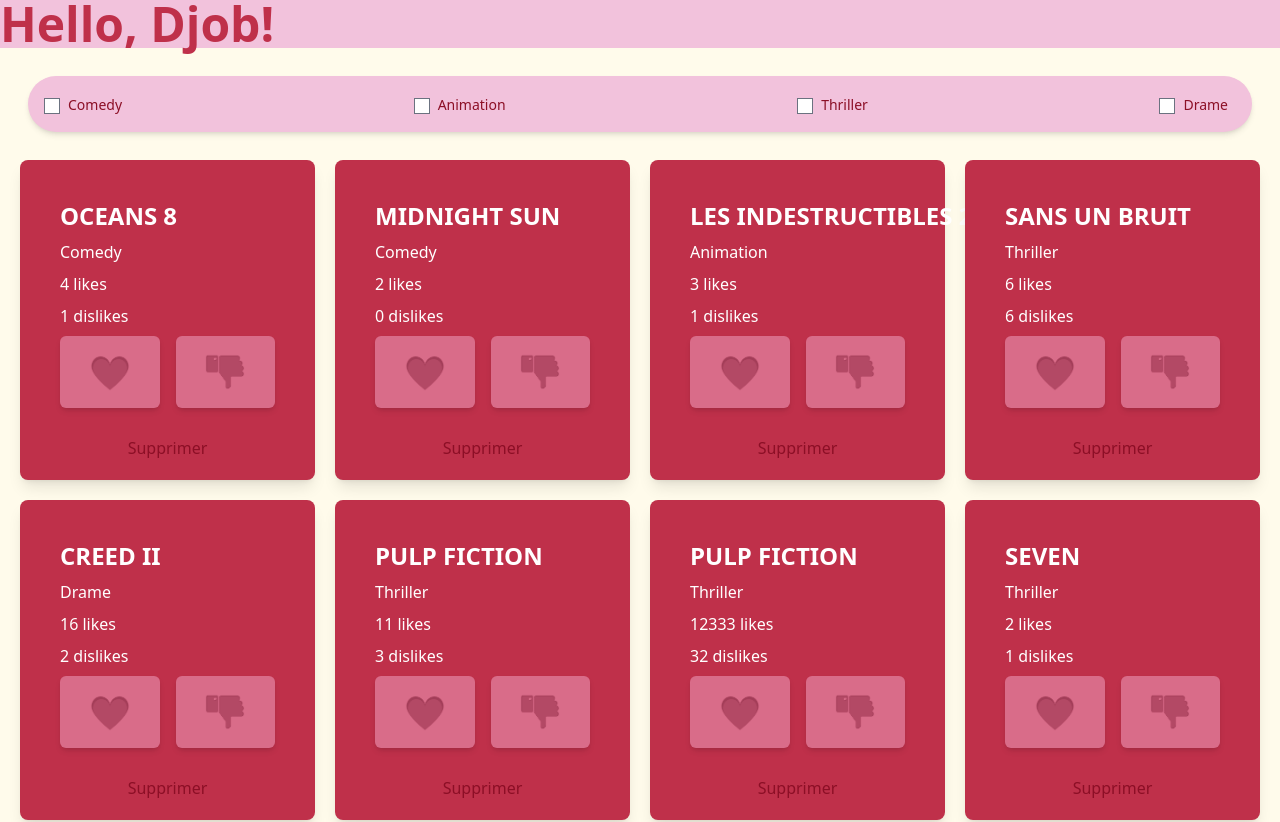
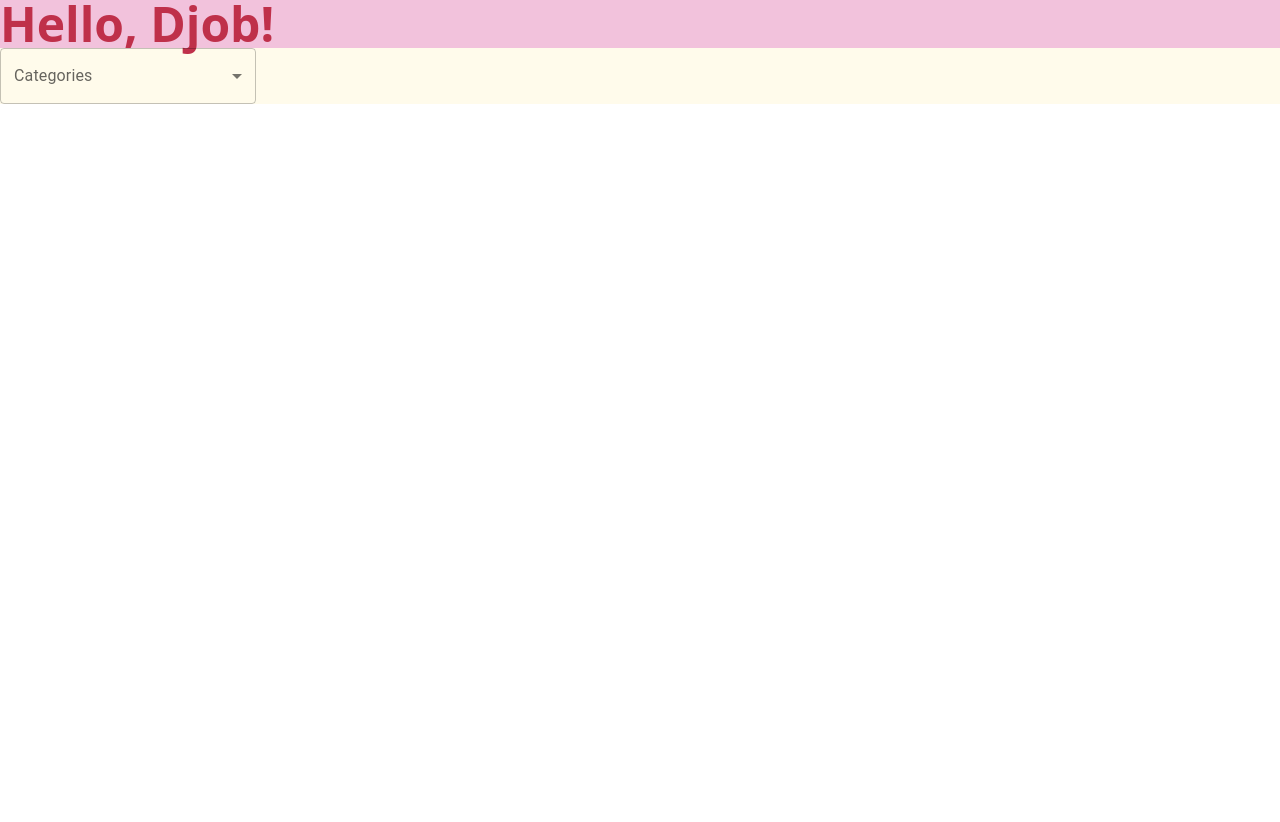
Before and after one commit to ItsJessicaDaVeiga/FrontEnd_Etude_De_Cas, a React (Vite) app: page / in a window 1280 px wide. Shown: the top 822 px of the page. After the commit the page ends 800 px from the top, so only its background shows below. Built offline with nearby package versions, Linux system fonts and the light colour scheme.

Commit message:
🥲 Implémentation du filtrage des films avec MUI : - Installation de MUI - Utilisation d’un composant préconstruit, Chip (Select multiple)

```diff
--- a/package.json
+++ b/package.json
@@ -10,6 +10,11 @@
     "preview": "vite preview"
   },
   "dependencies": {
+    "@emotion/react": "^11.13.0",
+    "@emotion/styled": "^11.13.0",
+    "@fontsource/roboto": "^5.0.14",
+    "@mui/icons-material": "^5.16.6",
+    "@mui/material": "^5.16.6",
     "@tailwindcss/forms": "^0.5.7",
     "react": "^18.3.1",
     "react-dom": "^18.3.1"
--- a/src/components/moviesList.jsx
+++ b/src/components/moviesList.jsx
@@ -1,10 +1,31 @@
 import { useState, useEffect } from 'react';
 import { movies$ } from "../api/movies"
 import MovieCard from './movieCard';
+import OutlinedInput from '@mui/material/OutlinedInput';
+import MenuItem from '@mui/material/MenuItem';
+import Select from '@mui/material/Select';
+import Chip from '@mui/material/Chip';
+import Box from '@mui/material/Box';
+import InputLabel from '@mui/material/InputLabel';
+import FormControl from '@mui/material/FormControl';
+
+const ITEM_HEIGHT = 48;
+const ITEM_PADDING_TOP = 8;
+const MenuProps = {
+  PaperProps: {
+    style: {
+      maxHeight: ITEM_HEIGHT * 4.5 + ITEM_PADDING_TOP,
+      width: 250,
+    },
+  },
+};
 
 function MoviesList () {
     const [movies, setMovies] = useState([]);
     const [categories, setCategories] = useState([]);
+    const [selectedCategories, setSelectedCategories] = useState([]);
+    const [filteredMovies, setFilteredMovies]= useState([]);
+
 
     useEffect(() => {
         const fetchMovies = async () => {
@@ -13,10 +34,13 @@
             //console.log("C'est bon!")
             setMovies(fetchedMovies);
             setCategories(getCategories(fetchedMovies));
+            setFilteredMovies(fetchedMovies); // Affiche tous les films au chargement
         };
         fetchMovies();
     }, []);
 
+
+    // GESTION DES CATEGORIES AFFICHEES EN CHECKBOX
     const getCategories = (movies) => {
         let availableCategories = [];
         movies.forEach(movie => {
@@ -28,11 +52,27 @@
         return availableCategories
     };
 
+    // GESTION DE LA SELECTION DES FILTRES ET DE L'AFFICHAGE
+
+    useEffect(() => {
+        const newfilteredMovies = movies.filter(movie => selectedCategories.includes(movie.category));
+        setFilteredMovies(newfilteredMovies);
+    }, [movies,selectedCategories]);
+
+    const handleChangeFilter = (event) => {
+        const value = event.target.value
+        setSelectedCategories(
+            // On autofill we get a stringified value.
+            typeof value === 'string' ? value.split(',') : value,
+          );
+    }
+
+    //GESTION DES LIKES ET DISLIKES
     const handleLike = (id, isLiked) => {
         console.log(`Entré dans handleLike`, id);
         const newMovies = movies.map((movie) => {
             if (movie.id === id) {
-                console.log(`Rencontre un id identique`)
+                console.log(`HandleLike rencontre un id identique`)
                 const newMovie = movie;
                 newMovie.likes = isLiked ? newMovie.likes - 1 :newMovie.likes + 1
                 return newMovie
@@ -41,14 +81,14 @@
         })
         console.log(newMovies)
         setMovies(newMovies)
-        console.log(`LES NOUVEAUX FILMS SONT LAAA`,movies)
+        console.log(`newMovie après handleLike:`,movies)
     }
 
     const handleDislike = (id, isDisliked) => {
-        //console.log("Coucou les haters", id);
+        console.log(`Coucou les haters`, id);
         const newMovies = movies.map((movie) => {
             if (movie.id === id) {
-                //console.log("Dislike");
+                console.log(`HandleDislike rencontre un id identique`);
                 const newMovie = movie;
                 newMovie.dislikes = isDisliked ? newMovie.dislikes - 1 : newMovie.dislikes + 1
                 return newMovie
@@ -56,36 +96,53 @@
             return movie
         })
         console.log(newMovies)
-        //console.log("Les mal-aimées", movies)
     }
 
-        // GERER LA SUPPRESSION
-        const handleDelete = (id) => {
-            const newMovies = movies.filter((movie) => movie.id !== id);
-            setMovies(newMovies)
-        }
+    // GESTION DE LA SUPPRESSION
+    const handleDelete = (id) => {
+        const newMovies = movies.filter((movie) => movie.id !== id);
+        setMovies(newMovies)
+    }
+
 
 
     return (
         <div>
-            <div className="flex flex-wrap m-7 p-4 bg-bubblegum text-cerisenoire rounded-full shadow-md">
-                <div className='flex items-center justify-between w-full'>
-                    {categories.map(category => (
-                    <div key={category} className="">
-                        <input type="checkbox" name={category}/>
-                        <span className="text-xs mx-2 md:text-sm">{category}</span>
-                    </div>))
-                    }
-                </div>
-            </div>
+            <FormControl className="w-64">
+            <InputLabel id="multiple-select-label">Categories</InputLabel>
+            <Select
+                labelId="multiple-select-label"
+                id="multiple-select"
+                multiple
+                value={selectedCategories}
+                onChange={handleChangeFilter}
+                input={<OutlinedInput id="select-multiple-chip" label="Chip" />}
+                MenuProps={MenuProps}
+                renderValue={(selected) => (
+                    <Box sx={{ display: 'flex', flexWrap: 'wrap', gap: 0.5 }}>
+                      {selected.map((value) => (
+                        <Chip key={value} label={value} />
+                      ))}
+                    </Box>
+                  )}
+            >
+                {categories.map((category) => (
+                    <MenuItem
+                        key={category}
+                        value={category}
+                    >
+                        {category}
+                    </MenuItem>
+                ))}
 
+            </Select>
+            </FormControl>
             <div className= "grid grid-cols-1 px-5 gap-5 md:grid-cols-2 lg:grid-cols-3 xl:grid-cols-4">
-                {movies.map(movie => (<MovieCard movie={movie} onLike={handleLike} onDislike={handleDislike} onDelete={handleDelete} key={movie.id} />))}
+                {filteredMovies.map(movie => (<MovieCard movie={movie} onLike={handleLike} onDislike={handleDislike} onDelete={handleDelete} key={movie.id} />))}
             </div>
 
         </div>
     )
 
 }
-
 export default MoviesList
```
Also changed, not shown: 1 other file (tests, documents, lock files or other folders).
